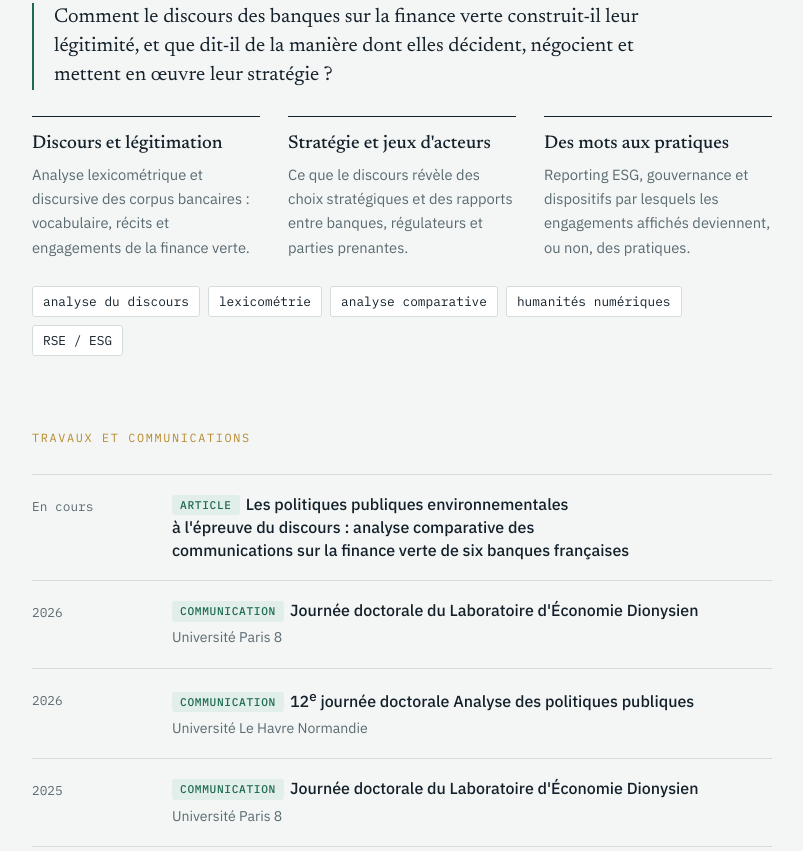
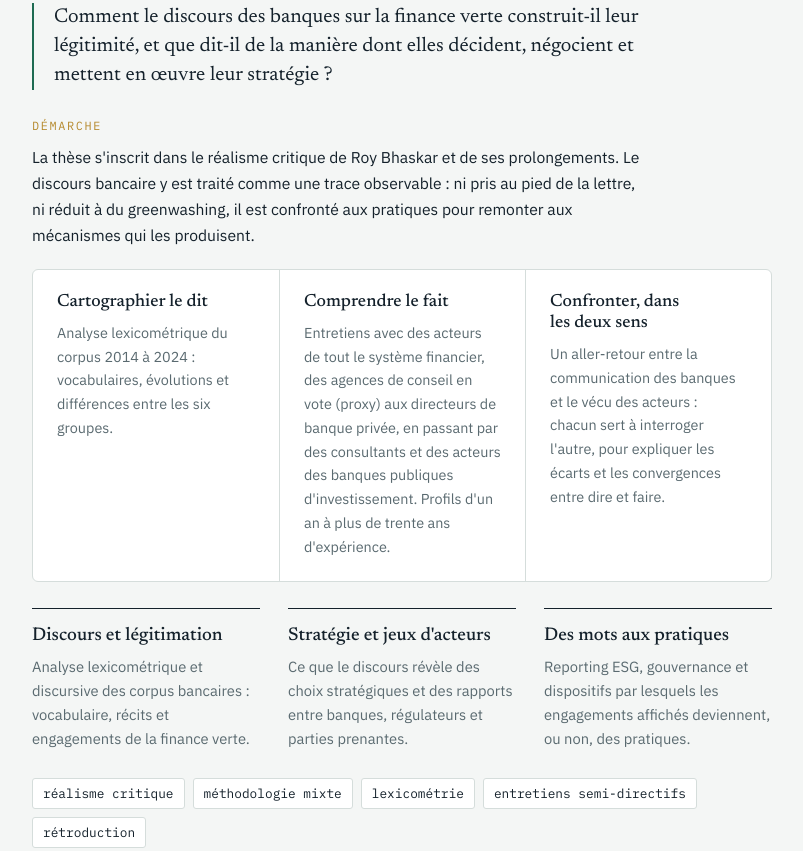
Before and after one commit to Karamokodiaby/Karamokodiaby.github.io, a plain HTML site: page index.html in a window 1280 px wide. Shown: the part 970-1821 px from the top of the page, without its empty margins (434-1237 px from the left). Drawn offline with Linux system fonts and the light colour scheme.

Commit message:
Démarche : réalisme critique, méthodologie mixte, entretiens
Co-Authored-By: Claude Opus 5.5 <noreply@anthropic.com>
Claude-Session: https://claude.ai/code/session_015hrKMoFQ3U9FbSY4CYJexE

```diff
--- a/index.html
+++ b/index.html
@@ -85,6 +85,14 @@ main{display:flex;flex-direction:column;gap:72px;min-width:0}
 .thesis dd{margin:0}
 .q{font-family:var(--f-display);font-size:1.25rem;line-height:1.45;max-width:58ch;border-left:2px solid var(--accent);padding-left:20px}
 
+.demarche{display:flex;flex-direction:column;gap:20px}
+.epi{display:flex;flex-direction:column;gap:10px;max-width:64ch}
+.epi p{font-size:.98rem}
+.steps{display:grid;grid-template-columns:repeat(3,minmax(0,1fr));gap:0;border:1px solid var(--rule);border-radius:6px;background:var(--surface);overflow:hidden}
+.step{padding:22px 24px;display:flex;flex-direction:column;gap:8px;min-width:0}
+.step + .step{border-left:1px solid var(--rule)}
+.step h3{font-size:1.1rem}
+.step p{font-size:.9rem;color:var(--muted)}
 .axes{display:grid;grid-template-columns:repeat(3,minmax(0,1fr));gap:28px}
 .axe{display:flex;flex-direction:column;gap:8px;padding-top:16px;border-top:1px solid var(--ink)}
 .axe h3{font-size:1.15rem}
@@ -115,7 +123,8 @@ footer{grid-column:1/-1;border-top:1px solid var(--rule);padding-top:20px;font-s
   .shell{grid-template-columns:minmax(0,1fr);gap:48px;padding-block:32px 32px;
     padding-left:max(16px,env(safe-area-inset-left,0px));padding-right:max(16px,env(safe-area-inset-right,0px))}
   .id{position:static}
-  .axes,.projects{grid-template-columns:minmax(0,1fr)}
+  .axes,.projects,.steps{grid-template-columns:minmax(0,1fr)}
+  .step + .step{border-left:0;border-top:1px solid var(--rule)}
 }
 @media (max-width:520px){
   .item{grid-template-columns:minmax(0,1fr);gap:4px}
@@ -168,8 +177,8 @@ footer{grid-column:1/-1;border-top:1px solid var(--rule);padding-top:20px;font-s
         <span data-l="en">What banks <em>say</em> about green finance reveals what they <em>do</em>.</span>
       </h2>
       <p>
-        <span data-l="fr">Ma thèse analyse la communication des banques françaises sur la finance verte comme une fenêtre sur leurs stratégies, leurs jeux d'acteurs et leurs pratiques. Mon terrain porte sur la communication des six grands groupes bancaires français de 2014 à 2024, que j'étudie en croisant analyse du discours, lexicométrie et sciences de gestion.</span>
-        <span data-l="en">My thesis reads French banks' green finance communication as a window onto their strategies, stakeholder dynamics and practices. My fieldwork covers the communication of the six major French banking groups from 2014 to 2024, studied through discourse analysis, lexicometry and management science.</span>
+        <span data-l="fr">Ma thèse analyse la communication des banques françaises sur la finance verte comme une fenêtre sur leurs stratégies, leurs jeux d'acteurs et leurs pratiques. Mon terrain porte sur la communication des six grands groupes bancaires français de 2014 à 2024. Dans une perspective de réalisme critique, je confronte ce que les banques disent à ce que vivent les acteurs de la finance, et inversement.</span>
+        <span data-l="en">My thesis reads French banks' green finance communication as a window onto their strategies, stakeholder dynamics and practices. My fieldwork covers the communication of the six major French banking groups from 2014 to 2024. From a critical realist perspective, I confront what banks say with the lived experience of financial actors, and the other way round.</span>
       </p>
       <div class="facts">
         <div class="fact"><span class="n">6</span><span class="l"><span data-l="fr">groupes bancaires français</span><span data-l="en">French banking groups</span></span></div>
@@ -202,6 +211,26 @@ footer{grid-column:1/-1;border-top:1px solid var(--rule);padding-top:20px;font-s
         <span data-l="fr">Comment le discours des banques sur la finance verte construit-il leur légitimité, et que dit-il de la manière dont elles décident, négocient et mettent en œuvre leur stratégie ?</span>
         <span data-l="en">How does banks' green finance discourse build their legitimacy, and what does it tell us about how they decide, negotiate and implement their strategy?</span>
       </p>
+      <div class="demarche">
+        <div class="epi">
+          <span class="label"><span data-l="fr">Démarche</span><span data-l="en">Approach</span></span>
+          <p><span data-l="fr">La thèse s'inscrit dans le réalisme critique de Roy Bhaskar et de ses prolongements. Le discours bancaire y est traité comme une trace observable : ni pris au pied de la lettre, ni réduit à du greenwashing, il est confronté aux pratiques pour remonter aux mécanismes qui les produisent.</span><span data-l="en">The thesis draws on Roy Bhaskar's critical realism and its later developments. Banking discourse is treated as an observable trace: neither taken at face value nor dismissed as greenwashing, it is confronted with practice in order to trace back the mechanisms that produce it.</span></p>
+        </div>
+        <div class="steps">
+          <div class="step">
+            <h3><span data-l="fr">Cartographier le dit</span><span data-l="en">Mapping what is said</span></h3>
+            <p><span data-l="fr">Analyse lexicométrique du corpus 2014 à 2024 : vocabulaires, évolutions et différences entre les six groupes.</span><span data-l="en">Lexicometric analysis of the 2014 to 2024 corpus: vocabularies, shifts and differences across the six groups.</span></p>
+          </div>
+          <div class="step">
+            <h3><span data-l="fr">Comprendre le fait</span><span data-l="en">Understanding what is done</span></h3>
+            <p><span data-l="fr">Entretiens avec des acteurs de tout le système financier, des agences de conseil en vote (proxy) aux directeurs de banque privée, en passant par des consultants et des acteurs des banques publiques d'investissement. Profils d'un an à plus de trente ans d'expérience.</span><span data-l="en">Interviews with actors across the financial system, from proxy advisors to private banking directors, including consultants and public investment bank staff. Experience ranges from one year to more than thirty.</span></p>
+          </div>
+          <div class="step">
+            <h3><span data-l="fr">Confronter, dans les deux sens</span><span data-l="en">Confronting, both ways</span></h3>
+            <p><span data-l="fr">Un aller-retour entre la communication des banques et le vécu des acteurs : chacun sert à interroger l'autre, pour expliquer les écarts et les convergences entre dire et faire.</span><span data-l="en">A back-and-forth between banks' communication and actors' experience, each used to question the other, to explain the gaps and convergences between saying and doing.</span></p>
+          </div>
+        </div>
+      </div>
       <div class="axes">
         <div class="axe">
           <h3><span data-l="fr">Discours et légitimation</span><span data-l="en">Discourse and legitimation</span></h3>
@@ -217,11 +246,11 @@ footer{grid-column:1/-1;border-top:1px solid var(--rule);padding-top:20px;font-s
         </div>
       </div>
       <div class="method" aria-label="Méthodes">
-        <span data-l="fr">analyse du discours</span><span data-l="en">discourse analysis</span>
+        <span data-l="fr">réalisme critique</span><span data-l="en">critical realism</span>
+        <span data-l="fr">méthodologie mixte</span><span data-l="en">mixed methods</span>
         <span data-l="fr">lexicométrie</span><span data-l="en">lexicometry</span>
-        <span data-l="fr">analyse comparative</span><span data-l="en">comparative analysis</span>
-        <span data-l="fr">humanités numériques</span><span data-l="en">digital humanities</span>
-        <span>RSE / ESG</span>
+        <span data-l="fr">entretiens semi-directifs</span><span data-l="en">semi-structured interviews</span>
+        <span data-l="fr">rétroduction</span><span data-l="en">retroduction</span>
       </div>
     </section>
 
```
